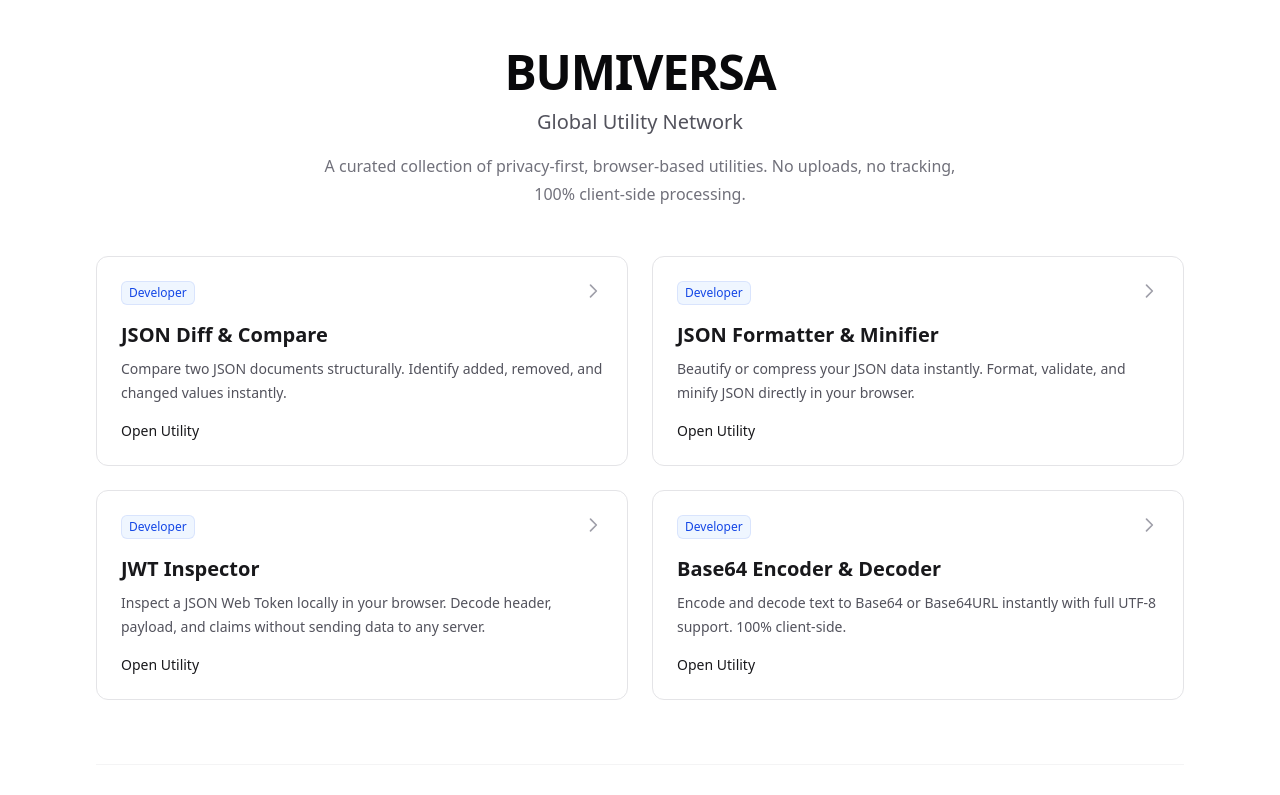
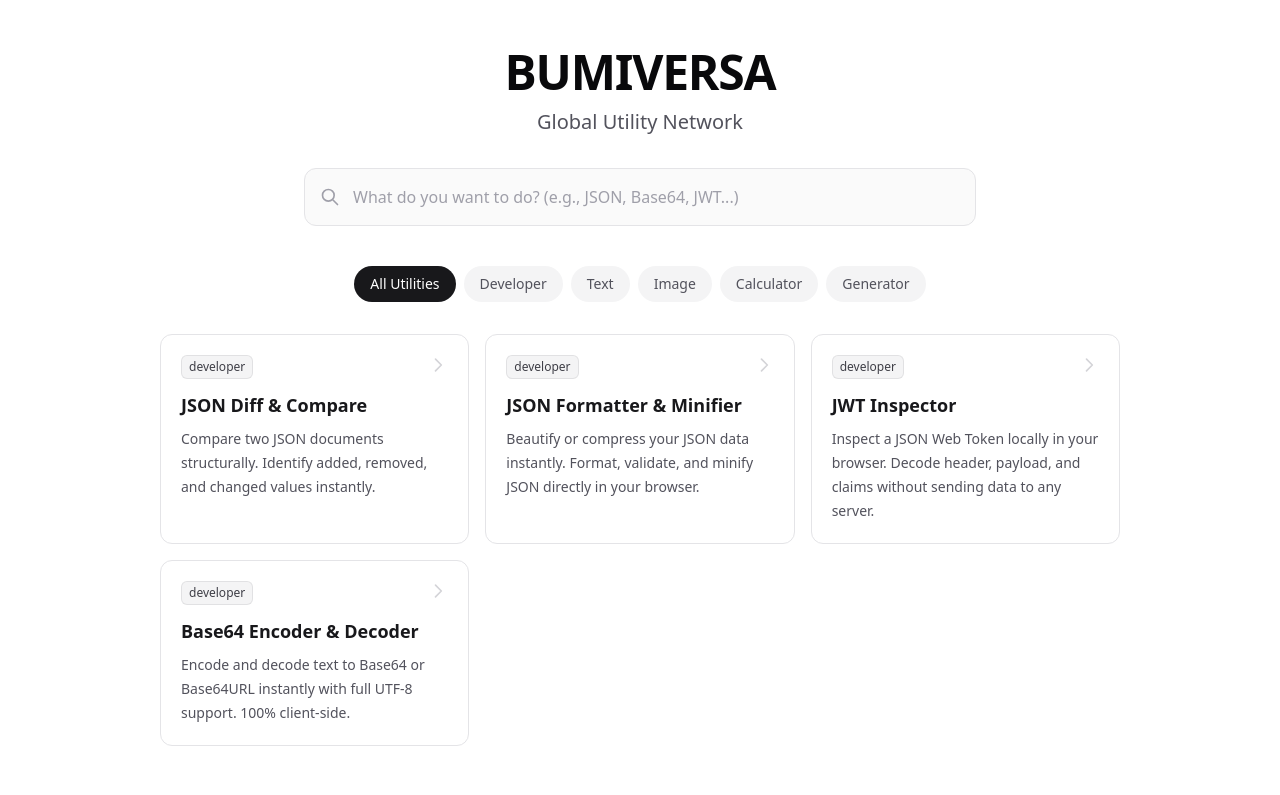
Before and after one commit to bumiversa/global-utility-network, a Next.js app: page / in a window 1280 px wide. Shown: the top 795 px of the page. Built offline with nearby package versions, Linux system fonts and the light colour scheme.

Commit message:
feat: implement search-first homepage discovery architecture v1

```diff
--- a/src/app/page.tsx
+++ b/src/app/page.tsx
@@ -1,72 +1,123 @@
-import Link from 'next/link';
-import { UTILITIES, type UtilityCategory } from '@/config/utilities';
+"use client";
 
-// Helper untuk mendapatkan warna badge berdasarkan kategori
-function getCategoryColor(category: UtilityCategory) {
-  switch (category) {
-    case 'developer': return 'bg-blue-50 text-blue-700 ring-blue-700/10';
-    case 'text': return 'bg-emerald-50 text-emerald-700 ring-emerald-700/10';
-    case 'image': return 'bg-purple-50 text-purple-700 ring-purple-700/10';
-    case 'calculator': return 'bg-amber-50 text-amber-700 ring-amber-700/10';
-    case 'generator': return 'bg-pink-50 text-pink-700 ring-pink-700/10';
-    default: return 'bg-zinc-100 text-zinc-700 ring-zinc-700/10';
-  }
-}
+import { useState, useMemo } from "react";
+import Link from "next/link";
+import { UTILITIES, type UtilityCategory } from "@/config/utilities";
 
 export default function Home() {
-  // Hanya tampilkan utility yang statusnya 'live'
-  const liveUtilities = Object.values(UTILITIES).filter((u) => u.status === 'live');
+  const [searchQuery, setSearchQuery] = useState("");
+  const [activeCategory, setActiveCategory] = useState<UtilityCategory | "all">("all");
+
+  // Client-side filtering (Privacy-first: no server requests)
+  const filteredUtilities = useMemo(() => {
+    return Object.values(UTILITIES).filter((utility) => {
+      const matchesSearch =
+        utility.title.toLowerCase().includes(searchQuery.toLowerCase()) ||
+        utility.description.toLowerCase().includes(searchQuery.toLowerCase());
+
+      const matchesCategory = activeCategory === "all" || utility.category === activeCategory;
+
+      return utility.status === "live" && matchesSearch && matchesCategory;
+    });
+  }, [searchQuery, activeCategory]);
+
+  const categories: (UtilityCategory | "all")[] = ["all", "developer", "text", "image", "calculator", "generator"];
+
+  function getCategoryLabel(cat: UtilityCategory | "all") {
+    if (cat === "all") return "All Utilities";
+    return cat.charAt(0).toUpperCase() + cat.slice(1);
+  }
 
   return (
     <main className="min-h-screen bg-white text-zinc-950">
-      <div className="mx-auto max-w-6xl px-4 py-12 sm:px-6 lg:px-8">
+      <div className="mx-auto max-w-5xl px-4 py-12 sm:px-6 lg:px-8">
 
-        {/* Header Section */}
-        <div className="mb-12 text-center">
+        {/* 1. Hero & Search-First Section */}
+        <div className="mb-10 text-center">
           <h1 className="text-4xl font-semibold tracking-tight sm:text-5xl">
             BUMIVERSA
           </h1>
           <p className="mt-3 text-xl font-medium text-zinc-600">
             Global Utility Network
           </p>
-          <p className="mx-auto mt-4 max-w-2xl text-base leading-7 text-zinc-500">
-            A curated collection of privacy-first, browser-based utilities.
-            No uploads, no tracking, 100% client-side processing.
-          </p>
+
+          <div className="mx-auto mt-8 max-w-2xl">
+            <div className="relative">
+              <div className="pointer-events-none absolute inset-y-0 left-0 flex items-center pl-4">
+                <svg className="h-5 w-5 text-zinc-400" fill="none" viewBox="0 0 24 24" stroke="currentColor">
+                  <path strokeLinecap="round" strokeLinejoin="round" strokeWidth={2} d="M21 21l-6-6m2-5a7 7 0 11-14 0 7 7 0 0114 0z" />
+                </svg>
+              </div>
+              <input
+                type="text"
+                placeholder="What do you want to do? (e.g., JSON, Base64, JWT...)"
+                className="block w-full rounded-xl border border-zinc-200 bg-zinc-50 py-4 pl-12 pr-4 text-zinc-900 placeholder-zinc-400 outline-none transition focus:border-zinc-400 focus:ring-2 focus:ring-zinc-200"
+                value={searchQuery}
+                onChange={(e) => setSearchQuery(e.target.value)}
+              />
+            </div>
+          </div>
         </div>
 
-        {/* Utilities Grid */}
-        <div className="grid gap-6 sm:grid-cols-2">
-          {liveUtilities.map((utility) => (
+        {/* 2. Category Filter Pills */}
+        <div className="mb-8 flex flex-wrap justify-center gap-2">
+          {categories.map((cat) => (
+            <button
+              key={cat}
+              onClick={() => setActiveCategory(cat)}
+              className={`rounded-full px-4 py-2 text-sm font-medium transition-colors ${
+                activeCategory === cat
+                  ? "bg-zinc-900 text-white"
+                  : "bg-zinc-100 text-zinc-600 hover:bg-zinc-200"
+              }`}
+            >
+              {getCategoryLabel(cat)}
+            </button>
+          ))}
+        </div>
+
+        {/* 3. Dynamic Toolshelf Grid */}
+        <div className="space-y-6">
+          {filteredUtilities.length === 0 ? (
+            <div className="rounded-xl border border-dashed border-zinc-200 bg-zinc-50 py-12 text-center">
+              <p className="text-zinc-500">No utilities found matching &quot;{searchQuery}&quot;.</p>
+              <button
+                onClick={() => { setSearchQuery(""); setActiveCategory("all"); }}
+                className="mt-2 text-sm font-medium text-zinc-900 underline underline-offset-4"
+              >
+                Clear filters
+              </button>
+            </div>
+          ) : (
+            <div className="grid gap-4 sm:grid-cols-2 lg:grid-cols-3">
+              {filteredUtilities.map((utility) => (
                 <Link
                   key={utility.id}
                   href={`/tools/${utility.id}`}
-              className="group relative flex flex-col rounded-xl border border-zinc-200 bg-white p-6 transition-all hover:border-zinc-400 hover:shadow-sm"
+                  className="group flex flex-col rounded-xl border border-zinc-200 bg-white p-5 transition-all hover:border-zinc-400 hover:shadow-sm"
                 >
                   <div className="flex items-start justify-between">
-                <span className={`inline-flex items-center rounded-md px-2 py-1 text-xs font-medium ring-1 ring-inset ${getCategoryColor(utility.category)}`}>
-                  {utility.category.charAt(0).toUpperCase() + utility.category.slice(1)}
+                    <span className="inline-flex items-center rounded-md bg-zinc-100 px-2 py-1 text-xs font-medium text-zinc-700 ring-1 ring-inset ring-zinc-700/10">
+                      {utility.category}
                     </span>
-                <svg className="h-5 w-5 text-zinc-400 transition-transform group-hover:translate-x-1 group-hover:text-zinc-900" fill="none" viewBox="0 0 24 24" stroke="currentColor">
+                    <svg className="h-5 w-5 text-zinc-300 transition-transform group-hover:translate-x-1 group-hover:text-zinc-900" fill="none" viewBox="0 0 24 24" stroke="currentColor">
                       <path strokeLinecap="round" strokeLinejoin="round" strokeWidth={2} d="M9 5l7 7-7 7" />
                     </svg>
                   </div>
 
-              <h2 className="mt-4 text-xl font-semibold text-zinc-900">
+                  <h2 className="mt-3 text-lg font-semibold text-zinc-900">
                     {utility.title}
                   </h2>
                   <p className="mt-2 flex-1 text-sm leading-6 text-zinc-600">
                     {utility.description}
                   </p>
-
-              <div className="mt-4 flex items-center text-sm font-medium text-zinc-900">
-                Open Utility
-              </div>
                 </Link>
               ))}
             </div>
+          )}
+        </div>
 
-        {/* Footer / Privacy Baseline */}
+        {/* 4. Privacy Baseline Footer */}
         <div className="mt-16 border-t border-zinc-100 pt-8 text-center">
           <div className="mx-auto flex max-w-md items-start gap-3 rounded-lg border border-zinc-200 bg-zinc-50 p-4 text-left">
             <svg className="mt-0.5 h-5 w-5 flex-shrink-0 text-zinc-600" fill="none" viewBox="0 0 24 24" stroke="currentColor">
```
Lines whose indentation alone changed are shown as unchanged.
